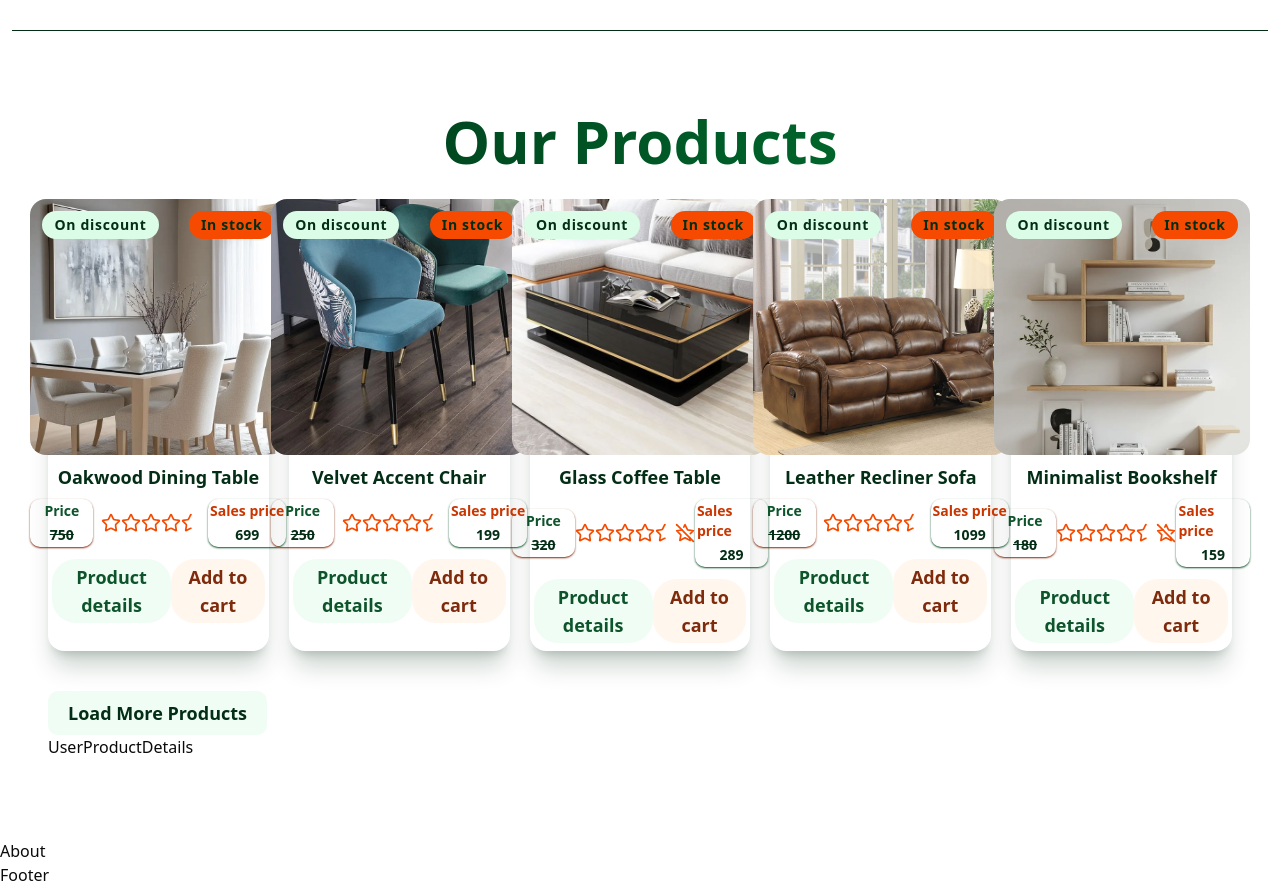
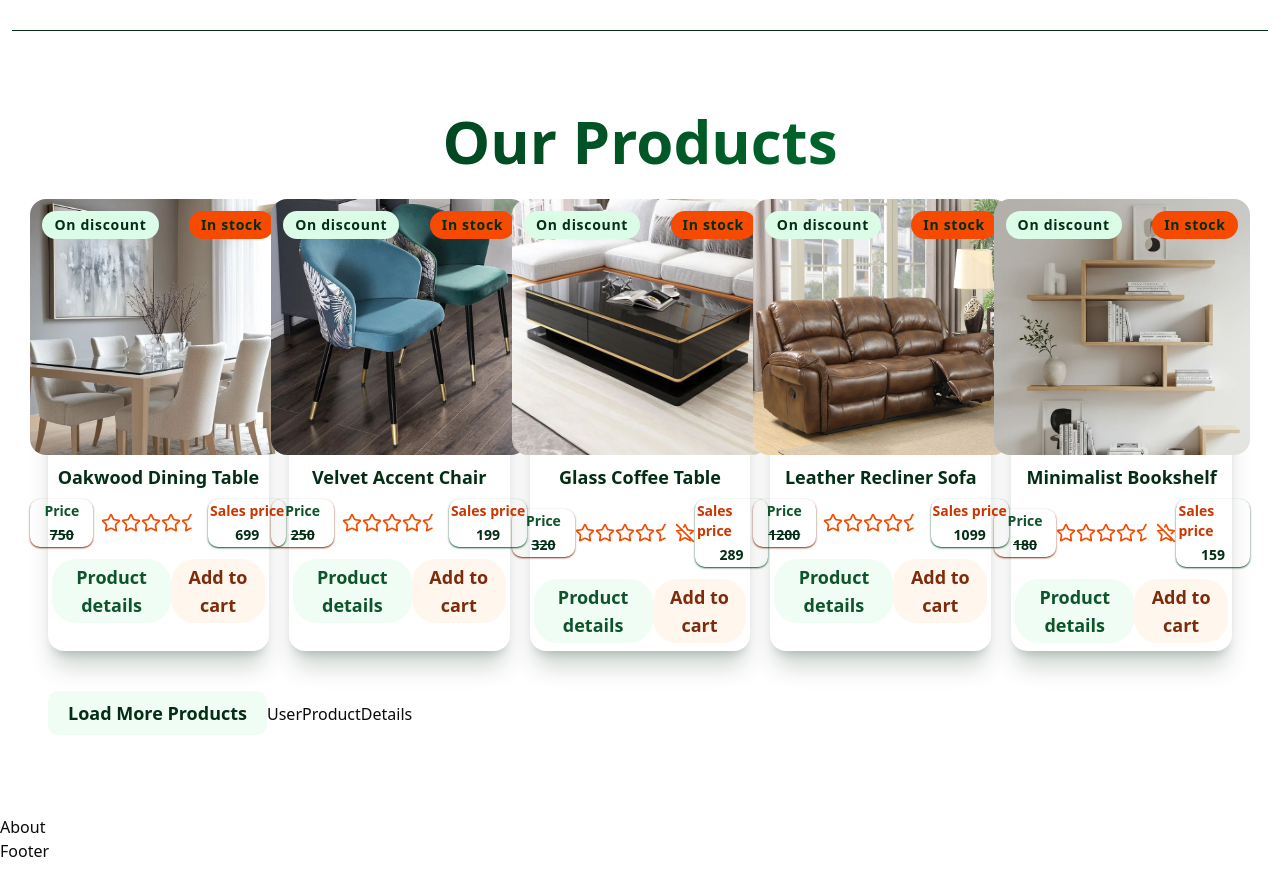
Before and after one commit to vs-git-max/young-sam-furniture-workshop, a React (Vite) app: page / in a window 1280 px wide. Shown: the part 974-1861 px from the top of the page. After the commit the page ends 1837 px from the top, so only its background shows below. Built offline with nearby package versions, Linux system fonts and the light colour scheme.

Commit message:
working on the dialog

```diff
--- a/src/components/shop/UserProductDetails.jsx
+++ b/src/components/shop/UserProductDetails.jsx
@@ -1,7 +1,8 @@
 import React from "react";
+import { Dialog } from "../ui/dialog";
 
-const UserProductDetails = () => {
-  return <div>UserProductDetails</div>;
+const UserProductDetails = ({ openProductDialog, setOpenProductDialog }) => {
+  return <Dialog>UserProductDetails</Dialog>;
 };
 
 export default UserProductDetails;
```
